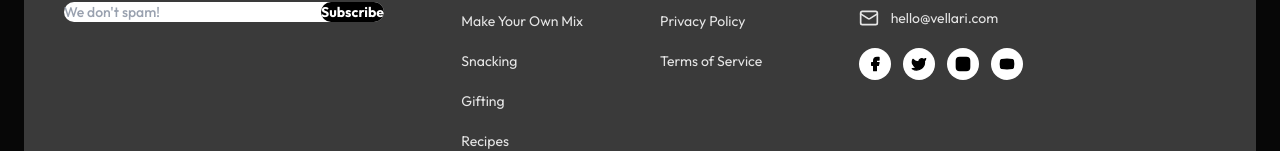
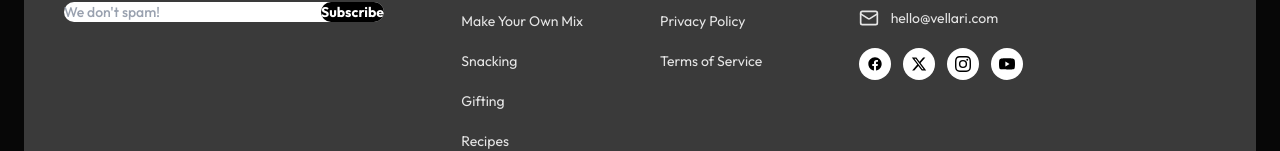
Before and after one commit to beyondwebco-lgtm/makhana, a Next.js app: page / in a window 1280 px wide. Shown: the part 8737-8888 px from the top of the page. Built offline with nearby package versions, Linux system fonts and the light colour scheme; a web font is replaced by a local one.

Commit message:
fix: replace missing lucide-react brand icons with inline SVGs in footer

```diff
--- a/src/components/layout/Footer.tsx
+++ b/src/components/layout/Footer.tsx
@@ -2,8 +2,33 @@
 
 import { motion } from "framer-motion";
 import { useInView } from "@/hooks/useAnimations";
-import { Phone, Clock, Mail, Facebook, Twitter, Instagram, Youtube } from "lucide-react";
+import { Phone, Clock, Mail } from "lucide-react";
 import Image from "next/image";
+
+// Custom SVG Icons for Socials
+const FacebookIcon = ({ className }: { className?: string }) => (
+  <svg className={className} fill="currentColor" viewBox="0 0 24 24">
+    <path d="M22 12c0-5.523-4.477-10-10-10S2 6.477 2 12c0 4.991 3.657 9.128 8.438 9.878v-6.987h-2.54V12h2.54V9.797c0-2.506 1.492-3.89 3.777-3.89 1.094 0 2.238.195 2.238.195v2.46h-1.26c-1.243 0-1.63.771-1.63 1.562V12h2.773l-.443 2.89h-2.33v6.988C18.343 21.128 22 16.991 22 12z" />
+  </svg>
+);
+
+const TwitterIcon = ({ className }: { className?: string }) => (
+  <svg className={className} fill="currentColor" viewBox="0 0 24 24">
+    <path d="M18.244 2.25h3.308l-7.227 8.26 8.502 11.24H16.17l-5.214-6.817L4.99 21.75H1.68l7.73-8.835L1.254 2.25H8.08l4.713 6.231zm-1.161 17.52h1.833L7.084 4.126H5.117z" />
+  </svg>
+);
+
+const InstagramIcon = ({ className }: { className?: string }) => (
+  <svg className={className} fill="currentColor" viewBox="0 0 24 24">
+    <path d="M12 2.163c3.204 0 3.584.012 4.85.07 3.252.148 4.771 1.691 4.919 4.919.058 1.265.069 1.645.069 4.849 0 3.205-.012 3.584-.069 4.849-.149 3.225-1.664 4.771-4.919 4.919-1.266.058-1.644.07-4.85.07-3.204 0-3.584-.012-4.849-.07-3.26-.149-4.771-1.699-4.919-4.92-.058-1.265-.07-1.644-.07-4.849 0-3.204.013-3.583.07-4.849.149-3.227 1.664-4.771 4.919-4.919 1.266-.057 1.645-.069 4.849-.069zM12 0C8.741 0 8.333.014 7.053.072 2.695.272.273 2.69.073 7.052.014 8.333 0 8.741 0 12c0 3.259.014 3.668.072 4.948.2 4.358 2.618 6.78 6.98 6.98C8.333 23.986 8.741 24 12 24c3.259 0 3.668-.014 4.948-.072 4.354-.2 6.782-2.618 6.979-6.98.059-1.28.073-1.689.073-4.948 0-3.259-.014-3.667-.072-4.947-.196-4.354-2.617-6.78-6.979-6.98C15.668.014 15.259 0 12 0zm0 5.838a6.162 6.162 0 100 12.324 6.162 6.162 0 000-12.324zM12 16a4 4 0 110-8 4 4 0 010 8zm6.406-11.845a1.44 1.44 0 100 2.881 1.44 1.44 0 000-2.881z" />
+  </svg>
+);
+
+const YoutubeIcon = ({ className }: { className?: string }) => (
+  <svg className={className} fill="currentColor" viewBox="0 0 24 24">
+    <path d="M23.498 6.186a3.016 3.016 0 0 0-2.122-2.136C19.505 3.545 12 3.545 12 3.545s-7.505 0-9.377.505A3.017 3.017 0 0 0 .502 6.186C0 8.07 0 12 0 12s0 3.93.502 5.814a3.016 3.016 0 0 0 2.122 2.136c1.871.505 9.376.505 9.376.505s7.505 0 9.377-.505a3.015 3.015 0 0 0 2.122-2.136C24 15.93 24 12 24 12s0-3.93-.502-5.814zM9.545 15.568V8.432L15.818 12l-6.273 3.568z" />
+  </svg>
+);
 
 const quickLinks = [
   { label: "About Us", href: "#" },
@@ -120,10 +145,10 @@
 
               <div className="flex items-center gap-3 mt-2">
                 {[
-                  { icon: Facebook, href: "#" },
-                  { icon: Twitter, href: "#" }, // Using Twitter for X icon
-                  { icon: Instagram, href: "#" },
-                  { icon: Youtube, href: "#" }
+                  { icon: FacebookIcon, href: "#" },
+                  { icon: TwitterIcon, href: "#" },
+                  { icon: InstagramIcon, href: "#" },
+                  { icon: YoutubeIcon, href: "#" }
                 ].map((social, i) => (
                   <a key={i} href={social.href} className="w-8 h-8 bg-white text-black rounded-full flex items-center justify-center hover:scale-110 transition-transform">
                     <social.icon className="w-4 h-4 fill-current" />
```
